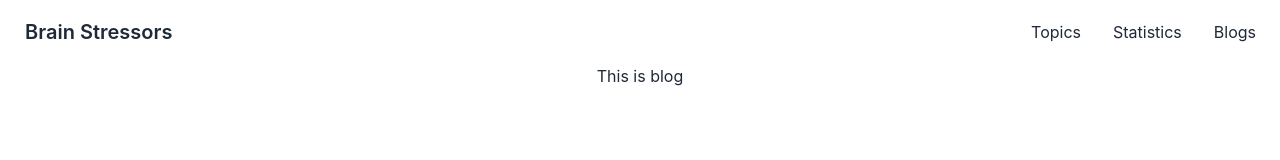
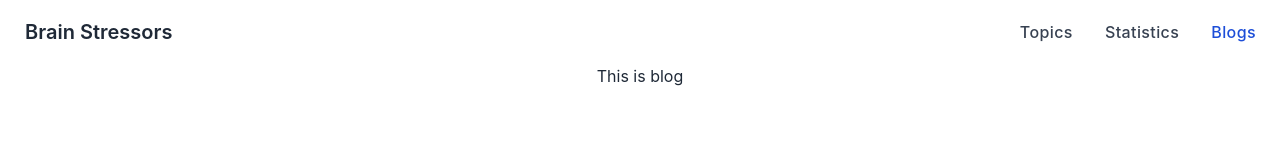
Before and after one commit to sartajdev007/brain-stressors-react, a React (Create React App) app: page /blogs in a window 1280 px wide. Shown: the top 160 px of the page. Built offline with nearby package versions, Linux system fonts and the light colour scheme.

Commit message:
header links style

```diff
--- a/src/components/Header/Header.js
+++ b/src/components/Header/Header.js
@@ -1,5 +1,5 @@
 import React from 'react';
-import { Link } from 'react-router-dom';
+import { Link, NavLink } from 'react-router-dom';
 
 const Header = () => {
     return (
@@ -10,9 +10,21 @@ const Header = () => {
                         <svg xmlns="http://www.w3.org/2000/svg" class="h-5 w-5" fill="none" viewBox="0 0 24 24" stroke="currentColor"><path stroke-linecap="round" stroke-linejoin="round" stroke-width="2" d="M4 6h16M4 12h8m-8 6h16" /></svg>
                     </label>
                     <ul tabIndex={0} className="menu menu-compact dropdown-content mt-3 p-2 shadow bg-base-100 rounded-box w-52">
-                        <li><Link to='topics'>Topics</Link></li>
-                        <li><Link to='statistics'>Statistics</Link></li>
-                        <li><Link to='blogs'>Blogs</Link></li>
+                        <li><NavLink to='topics' className={({ isActive }) =>
+                            isActive
+                                ? 'font-medium tracking-wide text-blue-700 transition-colors duration-200 hover:text-deep-purple-accent-400'
+                                : 'font-medium tracking-wide text-gray-700 transition-colors duration-200 hover:text-deep-purple-accent-400'
+                        }>Topics</NavLink></li>
+                        <li><NavLink to='statistics' className={({ isActive }) =>
+                            isActive
+                                ? 'font-medium tracking-wide text-blue-700 transition-colors duration-200 hover:text-deep-purple-accent-400'
+                                : 'font-medium tracking-wide text-gray-700 transition-colors duration-200 hover:text-deep-purple-accent-400'
+                        }>Statistics</NavLink></li>
+                        <li><NavLink to='blogs' className={({ isActive }) =>
+                            isActive
+                                ? 'font-medium tracking-wide text-blue-700 transition-colors duration-200 hover:text-deep-purple-accent-400'
+                                : 'font-medium tracking-wide text-gray-700 transition-colors duration-200 hover:text-deep-purple-accent-400'
+                        }>Blogs</NavLink></li>
                     </ul>
                 </div>
                 <button className='btn btn-ghost normal-case text-xl'>
@@ -21,9 +33,21 @@ const Header = () => {
             </div>
             <div className="navbar-end hidden lg:flex">
                 <ul className='menu menu-horizontal p-0'>
-                    <li><Link to='topics'>Topics</Link></li>
-                    <li><Link to='statistics'>Statistics</Link></li>
-                    <li><Link to='blogs'>Blogs</Link></li>
+                    <li><NavLink to='topics' className={({ isActive }) =>
+                        isActive
+                            ? 'font-medium tracking-wide text-blue-700 transition-colors duration-200 hover:text-deep-purple-accent-400'
+                            : 'font-medium tracking-wide text-gray-700 transition-colors duration-200 hover:text-deep-purple-accent-400'
+                    }>Topics</NavLink></li>
+                    <li><NavLink to='statistics' className={({ isActive }) =>
+                        isActive
+                            ? 'font-medium tracking-wide text-blue-700 transition-colors duration-200 hover:text-deep-purple-accent-400'
+                            : 'font-medium tracking-wide text-gray-700 transition-colors duration-200 hover:text-deep-purple-accent-400'
+                    }>Statistics</NavLink></li>
+                    <li><NavLink to='blogs' className={({ isActive }) =>
+                        isActive
+                            ? 'font-medium tracking-wide text-blue-700 transition-colors duration-200 hover:text-deep-purple-accent-400'
+                            : 'font-medium tracking-wide text-gray-700 transition-colors duration-200 hover:text-deep-purple-accent-400'
+                    }>Blogs</NavLink></li>
                 </ul>
             </div>
         </div>
```
